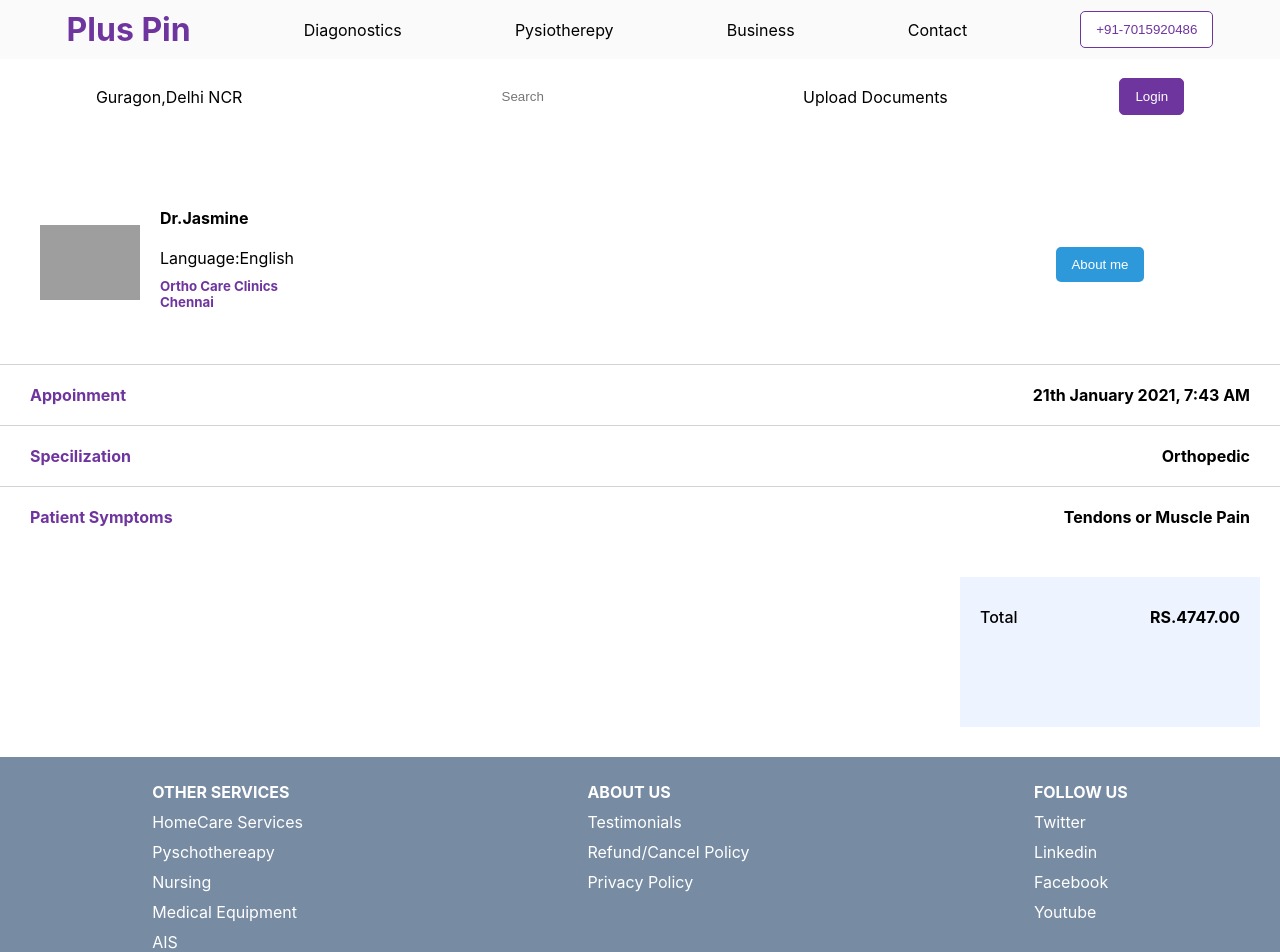
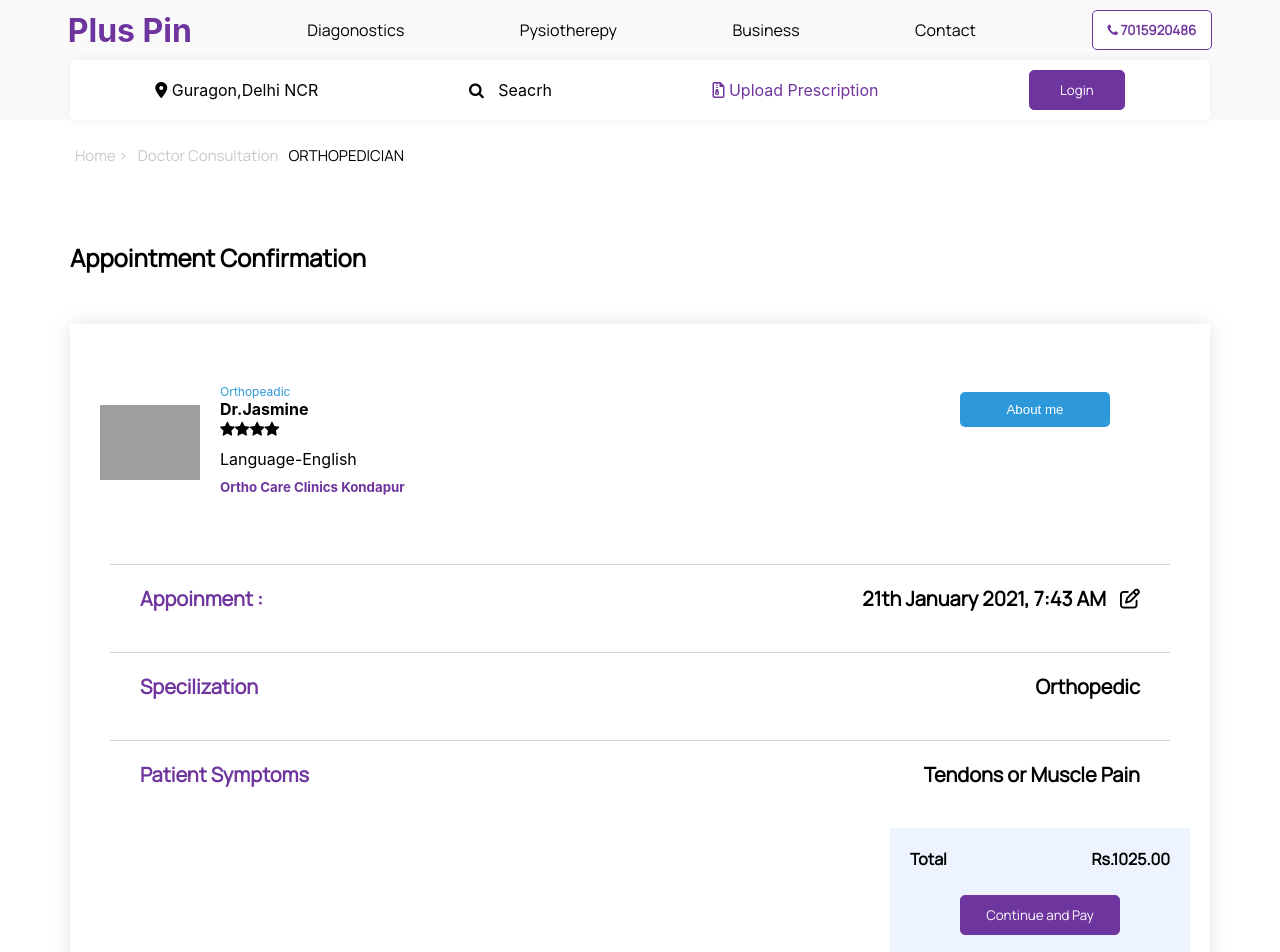
Before and after one commit to sachin-rohilla/FigmaLayout, a React (Create React App) app: page / in a window 1280 px wide. Shown: the top 952 px of the page. Built offline with nearby package versions, Linux system fonts and the light colour scheme; grey boxes are pictures that could not be loaded.

Commit message:
AppointConfirm

```diff
--- a/public/index.html
+++ b/public/index.html
@@ -5,12 +5,25 @@
     <link rel="icon" href="%PUBLIC_URL%/favicon.ico" />
     <meta name="viewport" content="width=device-width, initial-scale=1" />
     <meta name="theme-color" content="#000000" />
-    <script src='https://kit.fontawesome.com/a076d05399.js' crossorigin='anonymous'></script>
+    <script
+      src="https://kit.fontawesome.com/a076d05399.js"
+      crossorigin="anonymous"
+    ></script>
     <meta
       name="description"
       content="Web site created using create-react-app"
     />
     <link rel="apple-touch-icon" href="%PUBLIC_URL%/logo192.png" />
+    <link
+      rel="stylesheet"
+      href="https://cdnjs.cloudflare.com/ajax/libs/font-awesome/4.7.0/css/font-awesome.min.css"
+    />
+    <link rel="preconnect" href="https://fonts.googleapis.com" />
+    <link rel="preconnect" href="https://fonts.gstatic.com" crossorigin />
+    <link
+      href="https://fonts.googleapis.com/css2?family=Manrope&display=swap"
+      rel="stylesheet"
+    />
     <!--
       manifest.json provides metadata used when your web app is installed on a
       user's mobile device or desktop. See https://developers.google.com/web/fundamentals/web-app-manifest/
--- a/src/Components3/Appoinment.css
+++ b/src/Components3/Appoinment.css
@@ -2,21 +2,42 @@
   display: flex;
   justify-content: space-between;
 
-  margin-top: 30px;
-  padding: 0px 30px;
+  /* padding: 0px 30px; */
   flex-wrap: wrap;
 }
+.home{
+  display: flex;
+  padding: 20px;
+  margin: 0px 50px;
+
+}
+.home-para{
+  margin: 5px;
+  color: #C9C9C9;
+  font-family: Manrope;
+  font-size: 15px;
+}
+.main-heading{
+  font-family: Manrope;
+  margin: 50px 70px;
+}
 .details-para {
-  margin-top: 20px;
+  margin-top: 10px;
+
 }
 .details-heading {
   color: #6f359e;
   padding: 10px 0px;
+  width: 200px;
 }
 .specs-btn {
   background-color: #2d99da;
   color: #fff;
   border: none;
+  width: 150px;
+  margin-bottom: 70px;
+  margin-left: 70px;
+  /* padding: 10px 10px; */
 }
 .specs-btn:hover {
   background-color: lightseagreen;
@@ -34,26 +55,56 @@
 .img-item {
   margin: 10px;
 }
+
 .specs-container {
   display: flex;
   flex-direction: column;
   height: 100%;
   justify-content: space-around;
-  align-items: center;
+
 }
 
-.appointment-footer {
-  padding: 30px 20px;
+.appointment-footer{
+  background:#EEF4FF;
+  height: auto;
+  width: 300px;
+  padding: 20px;
+   margin-left: auto;
+
+
+  margin-bottom: 30px;
+
+
+}
+.appointment-flex{
   display: flex;
-  flex-direction: row-reverse;
+  justify-content: space-between;
+
+
 }
-.appointment-box {
-  width: 300px;
-  height: 150px;
+.appointment-para3,.appointment-para4{
+  color: black;
+  font-family: Manrope;
+  font-weight: bold;
+
+}
+.appointment-pay{
   display: flex;
-  background-color: #eef4ff;
-  justify-content: space-between;
-  padding: 30px 20px;
+  justify-content: center;
+  align-items: center;
+  margin-top: 15px;
+  height: 100%;
+  padding: 10px 50px;
+
+
+}
+.appointment-btn{
+  background: #6f359e;
+  color: #fff;
+  font-family: Manrope;
+  width: 200px;
+
+
 }
 @media screen and (max-width: 550px) {
   .doc-container {
@@ -71,17 +122,29 @@
 .appointment-details {
   display: flex;
   justify-content: space-between;
+  margin: 20px;
 
   border-top: 1px solid lightgray;
   padding: 20px 30px;
 }
+.box-shadow{
+  box-shadow: 0px 0px 21.0561px rgba(0, 0, 0, 0.11);
+
+margin: 0px 70px;
+  padding: 20px 20px;
+}
+
 .appointment-para {
   color: #6f359e;
   font-weight: bold;
+  font-family: manrope;
+  font-size: 20px;
 }
 .appointment-para2 {
   color: black;
+  font-family: manrope;
   font-weight: bold;
+  font-size: 20px;
 }
 @media screen and (max-width: 550px) {
   .appointment-details {
--- a/src/Components3/Appoinment.js
+++ b/src/Components3/Appoinment.js
@@ -3,6 +3,13 @@ import "./Appoinment.css";
 const Appoinment = () => {
   return (
     <>
+    <div className="home">
+      <p className="home-para">Home > </p>
+      <p className="home-para">Doctor Consultation</p>
+      <p className="home-para"><span style={{color:"black"}}>ORTHOPEDICIAN</span></p>
+    </div>
+      <h2 className="main-heading">Appointment Confirmation</h2>
+      <div className="box-shadow">
         <div className="doc-container">
           <div className="doc-item">
             <div className="img-container">
@@ -14,9 +21,15 @@ const Appoinment = () => {
                 />
               </div>
               <div className="img-item">
+                <span style={{color:"#2D99DA",fontSize:"12px"}}><p>Orthopeadic</p></span>
                 <h4>Dr.Jasmine</h4>
-              <p className="details-para">Language:English</p>
-              <h5 className="details-heading">Ortho Care Clinics Chennai</h5>
+                <span class="fa fa-star checked"></span>
+                <span class="fa fa-star checked"></span>
+                <span class="fa fa-star checked"></span>
+                <span class="fa fa-star checked"></span>
+
+                <p className="details-para">Language-English</p>
+                <h5 className="details-heading">Ortho Care Clinics Kondapur</h5>
               </div>
             </div>
           </div>
@@ -28,10 +41,10 @@ const Appoinment = () => {
         </div>
         <div className="appointment-details">
           <div>
-          <p className="appointment-para">Appoinment</p>
+            <p className="appointment-para">Appoinment :</p>
           </div>
           <div>
-          <p className="appointment-para2">21th January 2021, 7:43 AM</p>
+            <p className="appointment-para2">21th January 2021, 7:43 AM <span style={{marginLeft:"10px"}}><i class='far fa-edit'></i></span></p>
           </div>
         </div>
         <div className="appointment-details">
@@ -51,13 +64,14 @@ const Appoinment = () => {
           </div>
         </div>
         <div className="appointment-footer">
-        <div className="appointment-box">
-          <div>
-            <p style={{ fontWeight: "500" }}>Total</p>
+
+            <div className="appointment-flex">
+              <div><p className="appointment-para3">Total</p></div>
+              <div><p className="appointment-para4">Rs.1025.00</p></div>
+
             </div>
-          <div>
-            <p style={{ fontWeight: "bold" }}>RS.4747.00</p>
-          </div>
+            <div className="appointment-pay"><button className="appointment-btn">Continue and Pay</button></div>
+
         </div>
       </div>
     </>
--- a/src/Components3/Footer.css
+++ b/src/Components3/Footer.css
@@ -10,9 +10,11 @@
   background:#ffffff;
   border: none;
   border-radius: 5px;
+  font-family: Manrope;
 }
 .footer-btn {
   padding: 10px 20px;
+  font-family: Manrope;
 }
 .footer-btn:hover {
   background: #2d99da;
--- a/src/Components3/Footer.js
+++ b/src/Components3/Footer.js
@@ -3,13 +3,17 @@ import './Footer.css'
 
 const Footer = () => {
   return (
-    <>
-    <div className='footer-container'>
-        <div><p>Request a Callback</p></div>
+    <><div>
+      <div className='footer-container'>
+        <div><p style={{fontFamily:"Manrope"}}>Request a Callback</p></div>
         <div><input type="text" placeholder='Your Name' className='footer-input'/></div>
         <div><input type="text" placeholder='Your Phone Number' className='footer-input'/></div>
          <div><button className='footer-btn'>Submit</button></div>
     </div>
+
+    </div>
+
+
     </>
   )
 }
--- a/src/Components3/Navbar.css
+++ b/src/Components3/Navbar.css
@@ -13,6 +13,7 @@
   a {
     text-decoration: none;
     color: black;
+    font-family: Manrope;
   }
   a:hover {
     color: #6f359e;
@@ -43,6 +44,9 @@
   .login {
     background-color: #6f359e;
     color: #fff;
+    font-family: Manrope;
+    padding: 10px 30px;
+
   }
   .login:hover {
     background-color: #fff;
@@ -51,12 +55,18 @@
   }
   .nav-child {
     background-color: #fff;
-
-    padding: 10px 80px;
+    box-shadow: 0px 0px 11.2285px rgba(0, 0, 0, 0.06);
+    margin:0px 70px;
+  border-radius: 5px;
     display: flex;
     justify-content: space-around;
     align-items: center;
     padding: 10px 10px;
+  }
+  .nav-btn{
+    border: 1.5px solid #6f359e ;
+    font-family: Manrope;
+    font-weight: bold;
   }
   input {
     border: none;
@@ -74,6 +84,7 @@
     .nav-child {
       display: flex;
       flex-direction: column;
+      ;
     }
     ul li {
       padding: 5px;
@@ -81,4 +92,7 @@
     .login {
       margin: 15px;
     }
+    .nav-child-para{
+      padding: 10px;
+    }
   }
--- a/src/Components3/Navbar.js
+++ b/src/Components3/Navbar.js
@@ -24,13 +24,14 @@ const Navbar = () => {
             <a href="/">Contact</a>
           </li>
           <li>
-            <button className="nav-btn">+91-7015920486</button>
+            <button className="nav-btn"><i class="fa fa-phone"></i> 7015920486</button>
           </li>
         </ul>
         <div className="nav-child">
-          <p>Guragon,Delhi NCR</p>
-          <input type="text" placeholder="Search" />
-          <p>Upload Documents</p>
+          <p className="nav-child-para"><i class='fas fa-map-marker-alt'></i> Guragon,Delhi NCR</p>
+          <p className="nav-child-para" > <i class="fa fa-search"></i> <span style={{padding:"0px 10px" }}>Seacrh</span></p>
+
+          <p className="nav-child-para"><span style={{color:"#6F359E"}}><i class="fa fa-file-archive-o"></i> Upload Prescription</span></p>
           <button className="login">Login</button>
         </div>
       </div>
--- a/src/Components3/SectionList.css
+++ b/src/Components3/SectionList.css
@@ -2,13 +2,18 @@
   display: flex;
   justify-content: space-around;
   padding: 20px 10px;
-  height: 220px;
+  height: 200px;
   background-color: #778ba3;
+  margin-top: 40px;
 }
 .sectionList-para {
   padding: 5px;
-
+font-family: Manrope;
+font-size: 12px;
   color: #fff;
+}
+.sectionList-para2,.sectionList-para3{
+  font-family: Manrope;
 }
 .sectionList-footer {
   display: flex;
@@ -20,6 +25,7 @@
 .sectionList-btn {
   color: #ef8f83;
   border: 1px solid #ef8f83;
+
 }
 .sectionList-btn:hover {
   background: #ef8f83;
--- a/src/Components3/SectionList.js
+++ b/src/Components3/SectionList.js
@@ -36,9 +36,9 @@ const SectionList = () => {
           <button className="sectionList-btn">UseFull Links</button>
         </div>
         <div>
-          <p>
+          <p className="sectionList-para3">
             Can't find What you're looking for?
-            <span style={{ color: "#2D99DA" }}>Ask Us</span>
+            <span style={{ color: "#2D99DA",fontWeight:"bold"}}> Ask Us</span>
           </p>
         </div>
       </div>
```
Lines whose indentation alone changed are shown as unchanged.
